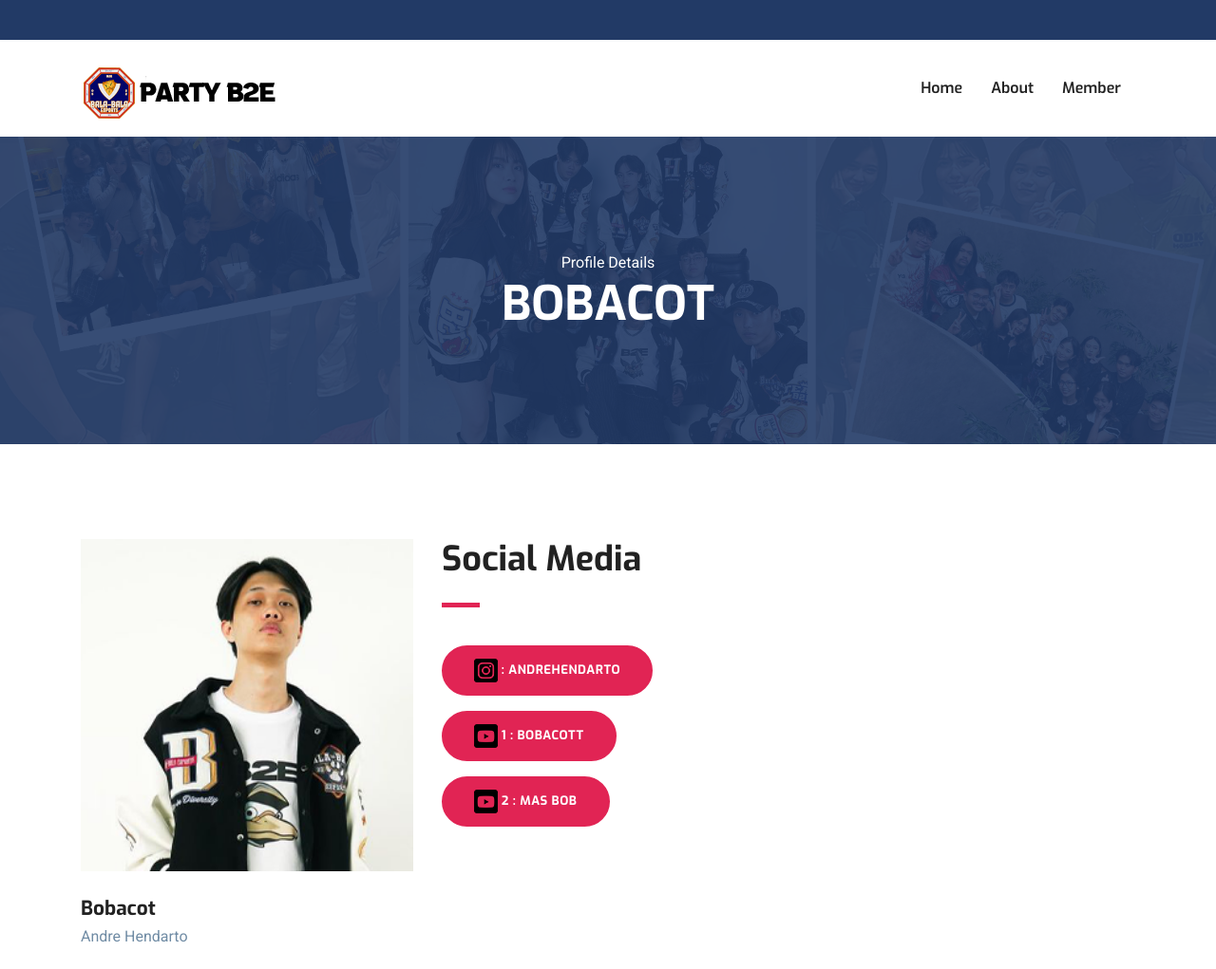
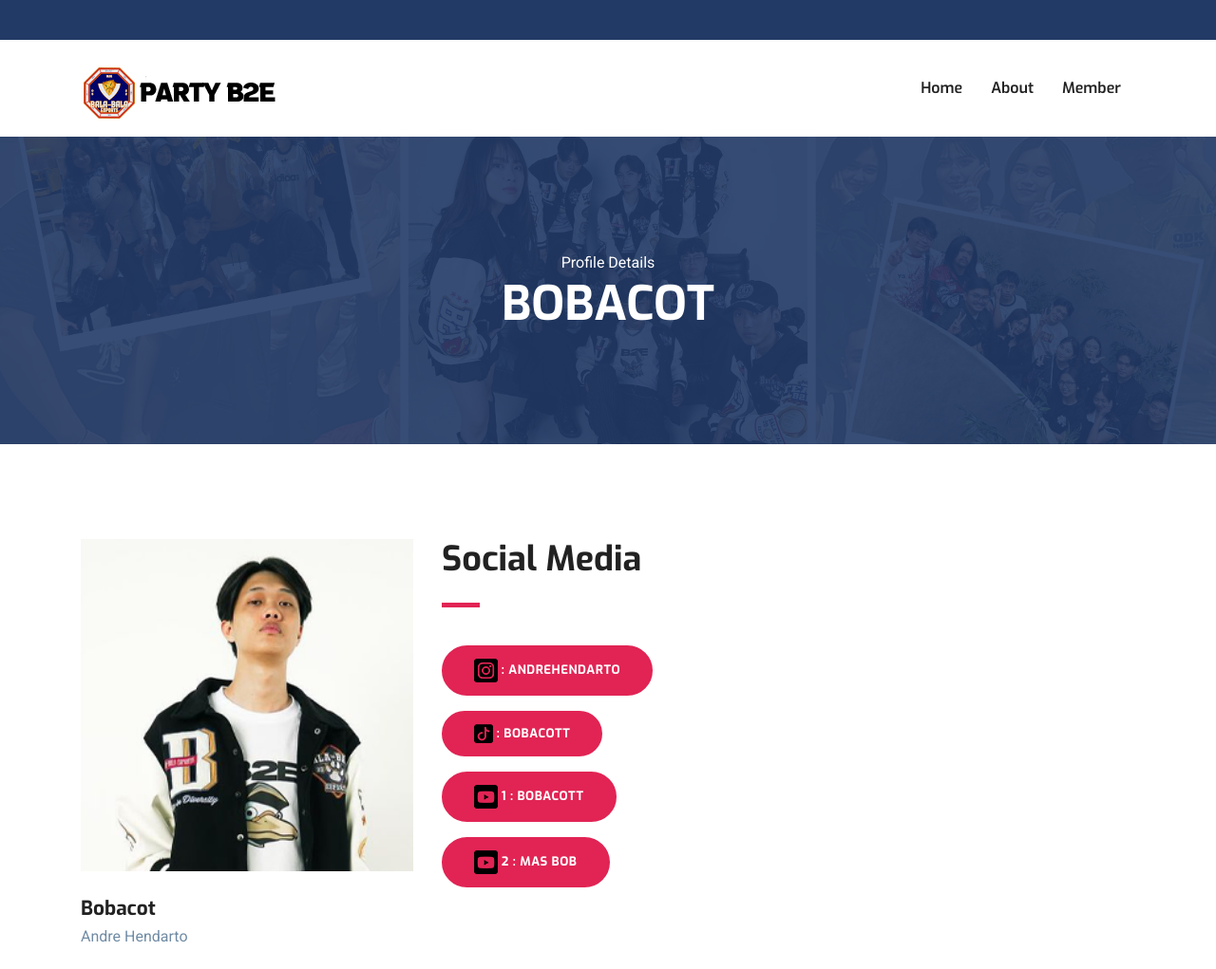
Before and after one commit to partyB2E/Party-B2E, a plain HTML site: page member-single/boba.html in a window 1280 px wide. Shown: the whole page at 95% size. Drawn offline with Linux system fonts and the light colour scheme; some packages are replaced by stand-ins of ours.

Commit message:
Update boba.html

```diff
--- a/member-single/boba.html
+++ b/member-single/boba.html
@@ -114,6 +114,10 @@
                         <img src="../images/social-media/instagram.png" >
               : andrehendarto
           </a><br>
+					<a href="https://www.tiktok.com/@bobacott " class="btn btn-main-2 btn-round-full mt-3">
+						<img src="../images/social-media/tiktok.png" >
+						: bobacott
+					</a><br>
 					<a href="https://www.youtube.com/@bobacott" class="btn btn-main-2 btn-round-full mt-3">
             <img src="../images/social-media/youtube.png" >
               1 : bobacott
```
